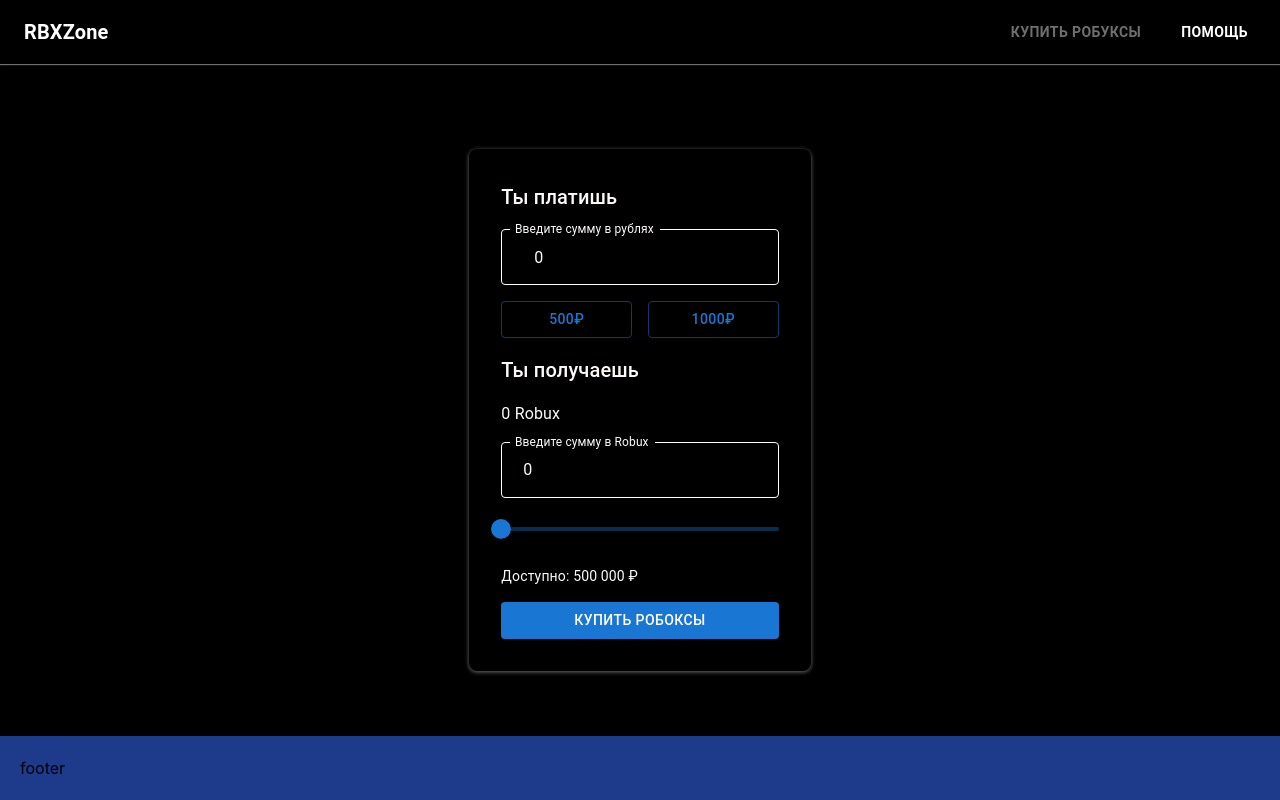
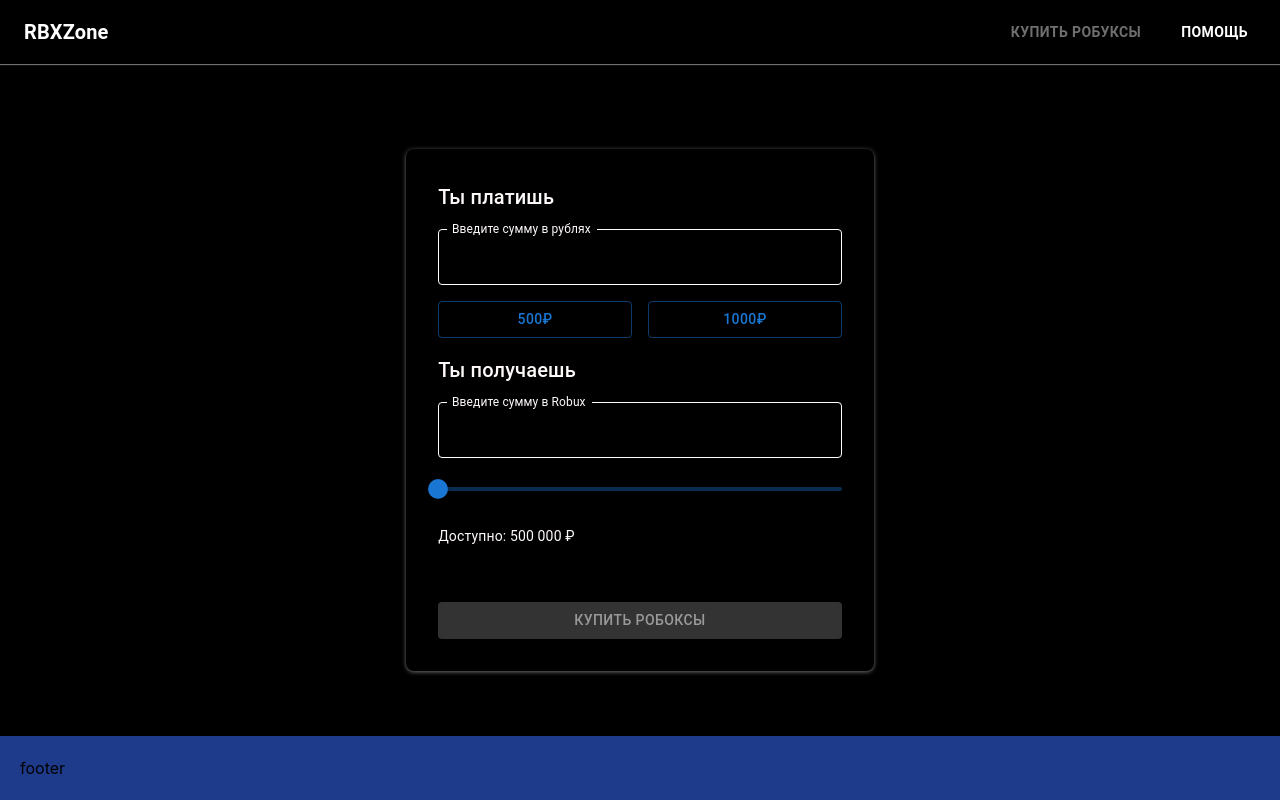
Before and after one commit to VacheAsatryan/RBXzone, a React (Create React App) app: page / in a window 1280 px wide. Built offline with nearby package versions, Linux system fonts and the light colour scheme.

Commit message:
create disabled button

```diff
--- /dev/null
+++ b/src/assets/icons/RobuxIcon.tsx
@@ -0,0 +1,41 @@
+const RobuxIcon = ({ width = "10px", height = "10px" }) => {
+  return (
+    <div>
+      <svg
+        version="1.0"
+        xmlns="http://www.w3.org/2000/svg"
+        width="40px"
+        height="40px"
+        viewBox="0 0 88.000000 114.000000"
+        preserveAspectRatio="xMidYMid meet"
+      >
+        <metadata>
+          Created by potrace 1.16, written by Peter Selinger 2001-2019
+        </metadata>
+        <g
+          transform="translate(0.000000,114.000000) scale(0.100000,-0.100000)"
+          fill="wite"
+          stroke="none"
+        >
+          <path
+            d="M215 900 c-110 -64 -176 -109 -187 -127 -16 -24 -18 -55 -18 -231 0
+-159 3 -209 15 -231 10 -21 63 -57 189 -130 228 -132 207 -131 431 -1 112 64
+176 108 187 127 16 24 18 56 18 233 0 177 -2 209 -18 233 -11 19 -75 63 -187
+127 -224 131 -206 131 -430 0z m375 -87 c74 -41 141 -82 148 -91 8 -11 12 -64
+12 -182 0 -118 -4 -171 -12 -182 -7 -9 -79 -53 -160 -98 l-146 -81 -34 17
+c-91 47 -264 149 -275 162 -18 22 -18 342 -1 364 22 26 302 179 318 173 8 -4
+76 -40 150 -82z"
+          />
+          <path
+            d="M309 767 c-59 -34 -114 -68 -123 -76 -13 -11 -16 -36 -16 -151 0
+-118 2 -139 18 -152 24 -22 229 -138 242 -138 13 0 218 116 243 138 15 13 17
+34 17 152 0 118 -2 139 -17 152 -28 24 -231 138 -245 137 -7 0 -61 -28 -119
+-62z m221 -227 l0 -100 -100 0 -100 0 0 100 0 100 100 0 100 0 0 -100z"
+          />
+        </g>
+      </svg>
+    </div>
+  );
+};
+
+export default RobuxIcon;
--- a/src/components/Header/Header.tsx
+++ b/src/components/Header/Header.tsx
@@ -44,10 +44,16 @@
       }}
     >
       <Toolbar className="flex justify-between items-center">
-        {/* Логотип */}
         <Typography
           variant="h6"
-          sx={{ fontWeight: "bold", color: "white" }}
+          sx={{
+            fontWeight: "bold",
+            color: "white",
+            transition: "font-size 0.3s",
+            "&:hover": {
+              fontSize: "1.5rem",
+            },
+          }}
           className="hover:text-gray-400"
         >
           RBXZone
--- a/src/components/PaymentComponent/PaymentComponent.tsx
+++ b/src/components/PaymentComponent/PaymentComponent.tsx
@@ -8,53 +8,61 @@
   InputAdornment,
 } from "@mui/material";
 import useIsMobile from "../../hooks/useIsMobile";
+import RobuxIcon from "../../assets/icons/RobuxIcon";
 
 const calculateRobux = (rublu: number): number => {
-  return Math.floor(rublu * 1.35); // Примерный алгоритм для расчета Robux (1 рубль = 1.35 Robux)
+  return Math.floor(rublu * 1.35);
 };
 
 const calculateRubluFromRobux = (robux: number): number => {
-  return Math.floor(robux / 1.35); // Обратная формула для расчета рублей из Robux
+  return Math.floor(robux / 1.35);
 };
 
 const PaymentComponent: React.FC = () => {
   const isMobile = useIsMobile();
-  const [rublu, setRublu] = useState(0);
-  const [robux, setRobux] = useState(0);
-  const [isDisabled, setIsDisabled] = useState(false);
+  const [rublu, setRublu] = useState<string>("");
+  const [robux, setRobux] = useState<string>("");
+  const [isDisabled, setIsDisabled] = useState<boolean>(true);
 
-  // Обработчик для изменения суммы в рублях с текстового поля
   const handleRubluChange = (event: React.ChangeEvent<HTMLInputElement>) => {
-    const value = parseFloat(event.target.value);
+    const value = event.target.value;
     setRublu(value);
-    setRobux(calculateRobux(value));
-    setIsDisabled(value < 100); // Кнопка становится неактивной, если меньше 100
+
+    if (!value || isNaN(parseFloat(value))) {
+      setRobux("");
+      setIsDisabled(true);
+    } else {
+      const numericValue = parseFloat(value);
+      setRobux(calculateRobux(numericValue).toString());
+      setIsDisabled(numericValue < 100);
+    }
   };
 
-  // Обработчик для изменения суммы слайдера
   const handleSliderChange = (event: Event, newValue: number | number[]) => {
     const value = newValue as number;
-    setRublu(value);
-    setRobux(calculateRobux(value));
-    setIsDisabled(value < 100); // Кнопка становится неактивной, если меньше 100
+    setRublu(value.toString());
+    setRobux(calculateRobux(value).toString());
+    setIsDisabled(value < 100);
   };
 
-  // Обработчик для изменения суммы в Robux
   const handleRobuxChange = (event: React.ChangeEvent<HTMLInputElement>) => {
-    const value = parseFloat(event.target.value);
-    if (!isNaN(value)) {
+    const value = event.target.value;
     setRobux(value);
-      setRublu(calculateRubluFromRobux(value));
+
+    if (!value || isNaN(parseFloat(value))) {
+      setRublu("");
+      setIsDisabled(true);
     } else {
-      setRobux(0); // Если введено не число, устанавливаем 0
-      setRublu(0); // Или другое значение по умолчанию
+      const numericValue = parseFloat(value);
+      setRublu(calculateRubluFromRobux(numericValue).toString());
+      setIsDisabled(numericValue < 100);
     }
   };
 
   return (
     <Box
       sx={{
-        width: isMobile ? "100%" : "27%",
+        width: isMobile ? "100%" : "37%",
         bgcolor: "black",
         padding: 4,
         borderRadius: 2,
@@ -69,7 +77,7 @@
         label="Введите сумму в рублях"
         variant="outlined"
         fullWidth
-        type="number"
+        type="text"
         value={rublu}
         onChange={handleRubluChange}
         InputProps={{
@@ -98,14 +106,16 @@
       <Box sx={{ display: "flex", gap: 2, mb: 2 }}>
         <Button
           variant="outlined"
-          onClick={() => setRublu(500)}
+          onClick={() => handleRubluChange({ target: { value: "500" } } as any)}
           sx={{ flex: 1 }}
         >
           500₽
         </Button>
         <Button
           variant="outlined"
-          onClick={() => setRublu(1000)}
+          onClick={() =>
+            handleRubluChange({ target: { value: "1000" } } as any)
+          }
           sx={{ flex: 1 }}
         >
           1000₽
@@ -115,19 +125,16 @@
       <Typography color="snow" variant="h6" sx={{ mb: 2 }}>
         Ты получаешь
       </Typography>
-      <Typography color="snow" variant="body1" sx={{ mb: 2 }}>
-        {robux} Robux
-      </Typography>
 
       <TextField
         label="Введите сумму в Robux"
         variant="outlined"
         fullWidth
-        type="number"
+        type="text"
         value={robux}
         onChange={handleRobuxChange}
         InputProps={{
-          startAdornment: <InputAdornment position="start"></InputAdornment>,
+          startAdornment: <InputAdornment position="start">R$</InputAdornment>,
           style: { color: "snow" },
         }}
         InputLabelProps={{
@@ -149,9 +156,8 @@
         }}
       />
 
-      {/* Слайдер для изменения суммы */}
       <Slider
-        value={rublu}
+        value={parseFloat(rublu) || 100}
         min={100}
         max={10000}
         step={10}
@@ -164,15 +170,25 @@
       <Typography color="snow" variant="body2" sx={{ mb: 2 }}>
         Доступно: 500 000 ₽
       </Typography>
-
+      <RobuxIcon />
+      <div className="bg-black">
         <Button
           variant="contained"
           color="primary"
           fullWidth
           disabled={isDisabled}
+          sx={{
+            bgcolor: isDisabled ? "rgba(255, 255, 255, 0.2)" : "primary.main", // Фон кнопки
+            color: isDisabled ? "rgba(255, 255, 255, 0.5)" : "white", // Цвет текста
+            "&:disabled": {
+              bgcolor: "rgba(255, 255, 255, 0.2)", // Задайте фон для `disabled`
+              color: "rgba(255, 255, 255, 0.5)", // Задайте текст для `disabled`
+            },
+          }}
         >
           Купить Робоксы
         </Button>
+      </div>
     </Box>
   );
 };
```
Lines whose indentation alone changed are shown as unchanged.
